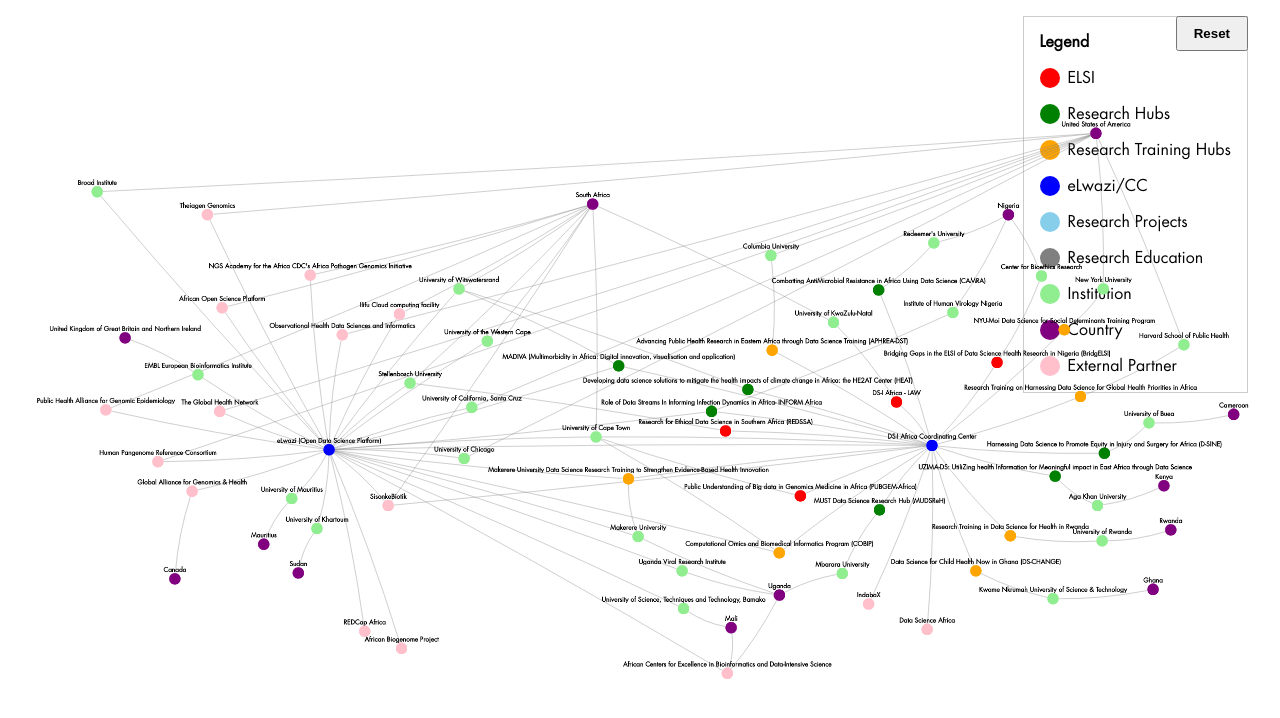
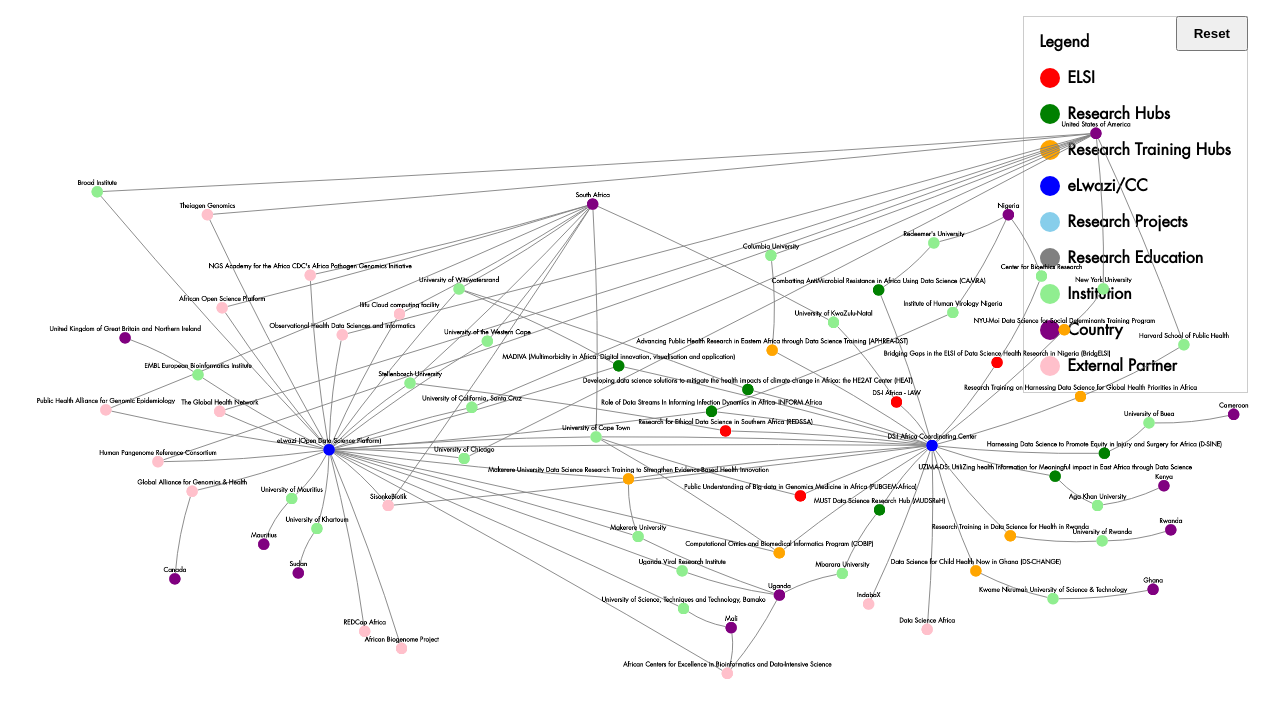
Before and after one commit to github-dsiafrica/CytoscapePartnerships, a website built with Vite: page index.html in a window 1280 px wide. Built offline with nearby package versions, Linux system fonts and the light colour scheme.

Commit message:
Makes lines and font bolder.

```diff
--- a/script.js
+++ b/script.js
@@ -31,7 +31,7 @@
 		{
 			selector: "edge",
 			style: {
-				width: 3,
+				width: 7,
 				"line-color": "grey",
 				"target-arrow-color": "#333",
 				"curve-style": "unbundled-bezier",
--- a/style.css
+++ b/style.css
@@ -168,6 +168,7 @@
 
 body {
 	font-family: "Futura Std Book", sans-serif;
+	font-weight: 900 !important;
 }
 
 h1 {
```
